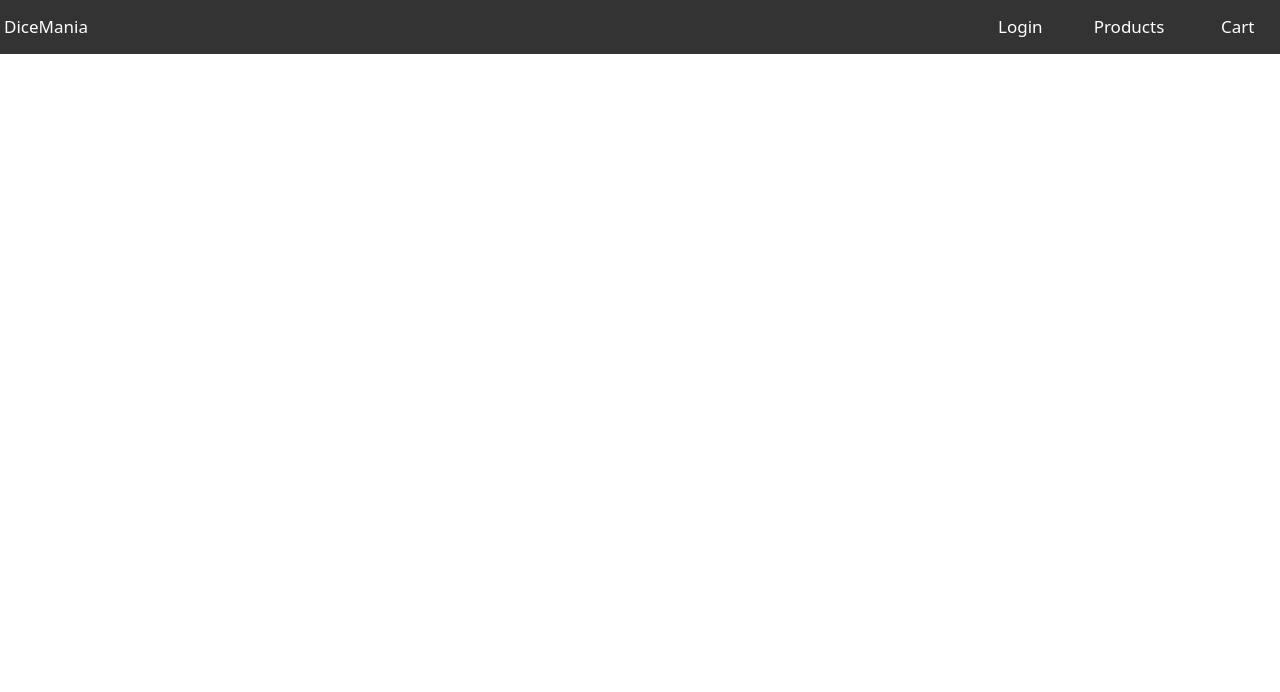
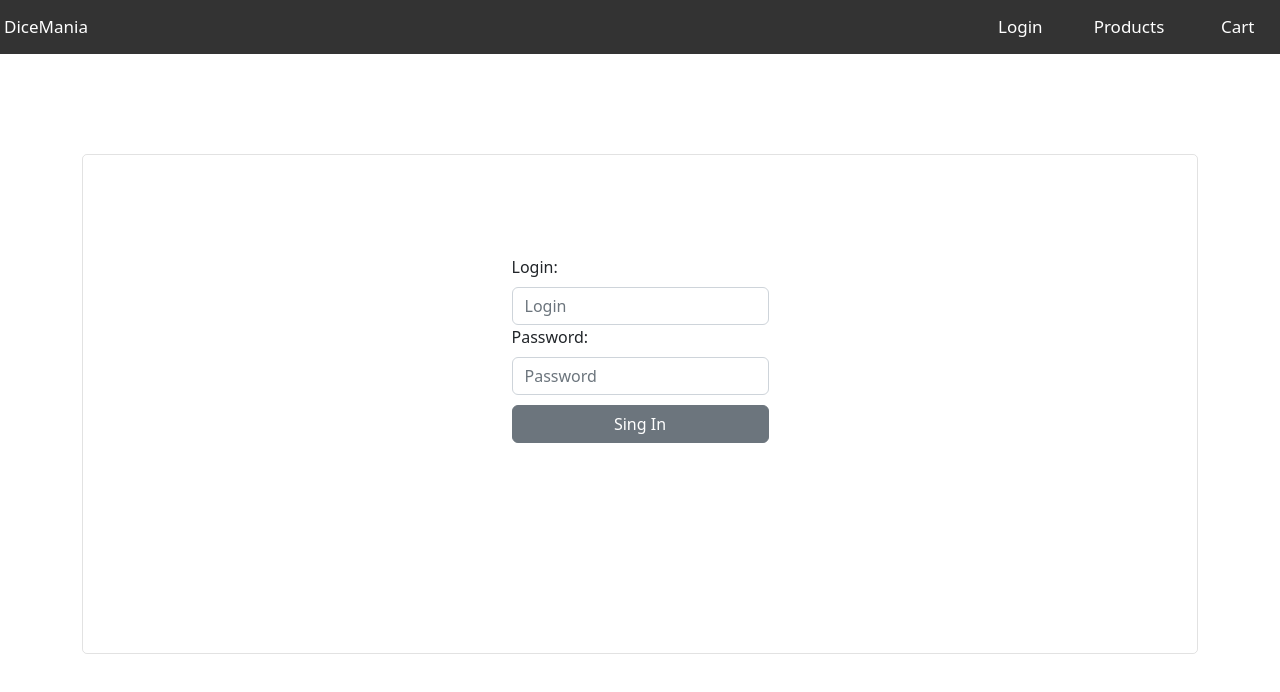
Before and after one commit to MichPlewa/shop, a React (Create React App) app in the folder client/: page /login in a window 1280 px wide. Shown: the top 692 px of the page. Built offline with nearby package versions, Linux system fonts and the light colour scheme.

Commit message:
login form view

```diff
--- a/client/src/App.js
+++ b/client/src/App.js
@@ -8,6 +8,7 @@ import Nav from './components/views/Navbar/Navbar';
 import { useEffect } from 'react';
 import { useDispatch } from 'react-redux';
 import { API_URL } from './config';
+import Login from './components/Pages/Login/Login';
 function App() {
   return (
     <main>
@@ -18,6 +19,7 @@ function App() {
           <Route path="/order" element={<Order />} />
           <Route path="/product" element={<Product />} />
           <Route path="/cart" element={<Cart />} />
+          <Route path="/login" element={<Login />} />
         </Routes>
       </Container>
     </main>
--- /dev/null
+++ b/client/src/components/Pages/Login/Login.js
@@ -0,0 +1,12 @@
+import LoginForm from '../../features/LoginForm/LoginForm';
+import styles from './Login.module.scss';
+
+const Login = () => {
+  return (
+    <div className={styles.box}>
+      <LoginForm />
+    </div>
+  );
+};
+
+export default Login;
--- /dev/null
+++ b/client/src/components/Pages/Login/Login.module.scss
@@ -0,0 +1,11 @@
+@import '../../../styles/settings.scss';
+
+.box {
+  display: flex;
+  justify-content: center;
+  margin-top: 100px;
+  border: 1px solid rgba(0, 0, 0, 0.112);
+  border-radius: 5px;
+  min-height: 500px;
+  padding: 100px;
+}
--- /dev/null
+++ b/client/src/components/features/LoginForm/LoginForm.js
@@ -0,0 +1,22 @@
+import { Form, Button } from 'react-bootstrap';
+import styles from './LoginForm.module.scss';
+
+const LoginForm = () => {
+  return (
+    <div>
+      <Form className={styles.form}>
+        <Form.Group>
+          <Form.Label>Login:</Form.Label>
+          <Form.Control type="text" placeholder="Login" />
+          <Form.Label>Password:</Form.Label>
+          <Form.Control type="text" placeholder="Password" />
+        </Form.Group>
+        <Button variant="secondary" type="submit" className={styles.btn}>
+          Sing In
+        </Button>
+      </Form>
+    </div>
+  );
+};
+
+export default LoginForm;
--- /dev/null
+++ b/client/src/components/features/LoginForm/LoginForm.module.scss
@@ -0,0 +1,9 @@
+@import '../../../styles/settings.scss';
+
+.form {
+  display: grid;
+}
+
+.btn {
+  margin: 10px 0;
+}
```
Also changed, not shown: client/src/components/common/input.js (added, +9 -0 lines).
